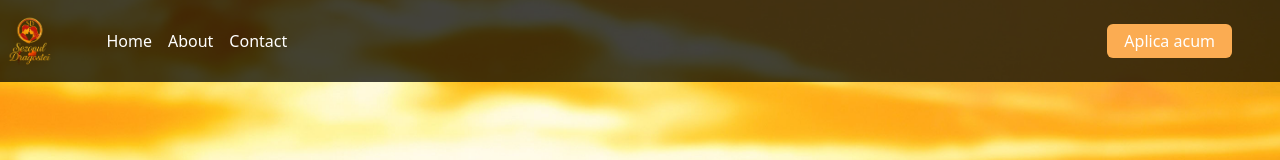
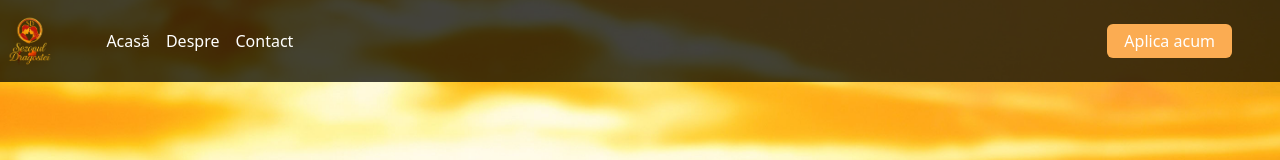
Before and after one commit to AndreiNeiconi/SezonulDragostei, an Angular app: page / in a window 1280 px wide. Shown: the top 160 px of the page. Built offline with nearby package versions, Linux system fonts and the light colour scheme.

Commit message:
create _redirects file

```diff
--- a/src/app/navbar/navbar.component.html
+++ b/src/app/navbar/navbar.component.html
@@ -15,10 +15,10 @@
         <div class="collapse navbar-collapse" id="mainNavbar">
             <ul class="navbar-nav me-auto mb-2 mb-lg-0 py-2">
                 <li class="nav-item">
-                    <a class="nav-link text-white" routerLink="">Home</a>
+                    <a class="nav-link text-white" routerLink="">Acasă</a>
                 </li>
                 <li class="nav-item">
-                    <a class="nav-link text-white" routerLink="about">About</a>
+                    <a class="nav-link text-white" routerLink="about">Despre</a>
                 </li>
                 <li class="nav-item">
                     <a class="nav-link text-white" routerLink="contact">Contact</a>
```
Also changed, not shown: 1 other file (tests, documents, lock files or other folders).
